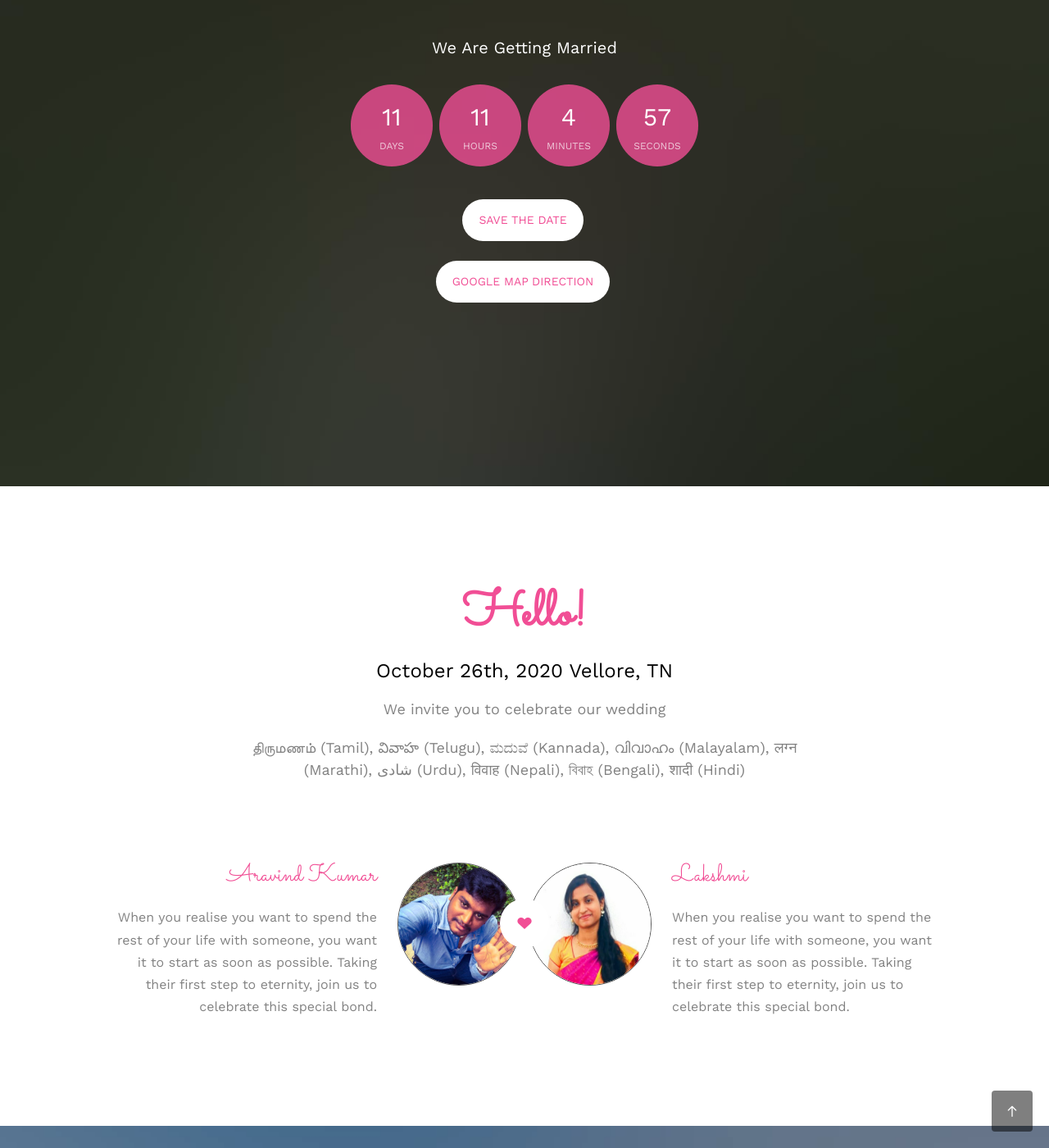
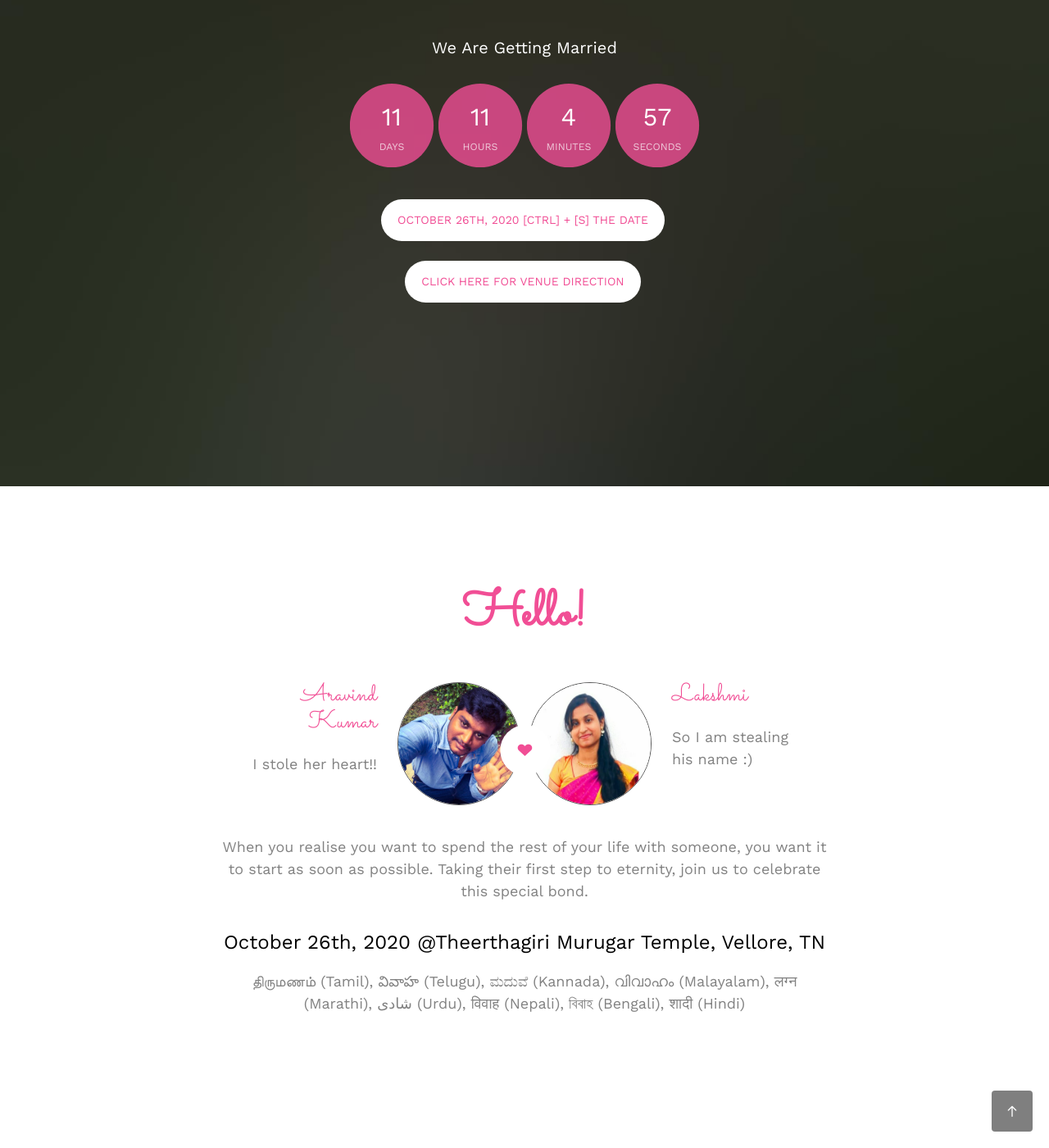
Before and after one commit to donofden/donofden.github.io, a Jekyll site: the page ARAVIND-LAKSHMI/index.html, which Jekyll copies as it is, in a window 1280 px wide and 1400 px high, scrolled down 307 px. Shown: the whole window at 82% size. Built offline with Jekyll 4.4.1, drawn with Linux system fonts in a browser that asks for light colours; some web fonts are replaced; some of the changed text lies outside the part shown.

Commit message:
Change Wedding invitation Text

```diff
--- a/ARAVIND-LAKSHMI/index.html
+++ b/ARAVIND-LAKSHMI/index.html
@@ -82,9 +82,9 @@
 				</div>
 				<div class="col-xs-10 text-right menu-1">
 					<ul>
-						<li class="active"><a href="index.html">Home</a></li>
-						<li><a href="#">Story</a></li>
-						<!-- <li class="has-dropdown">
+						<li class="active"><a href="index.html">{all beause two people fell in love}</a></li>
+						<!-- <li><a href="#">Story</a></li>
+						<li class="has-dropdown">
 							<a href="services.html">Services</a>
 							<ul class="dropdown">
 								<li><a href="#">Web Design</a></li>
@@ -101,8 +101,8 @@
 								<li><a href="#">Sass</a></li>
 								<li><a href="#">jQuery</a></li>
 							</ul>
-						</li> -->
-						<li><a href="#">Contact</a></li>
+						</li>
+						<li><a href="#">Contact</a></li> -->
 					</ul>
 				</div>
 			</div>
@@ -120,8 +120,8 @@
 							<h1>Aravind &amp; Lakshmi</h1>
 							<h2>We Are Getting Married</h2>
 							<div class="simply-countdown simply-countdown-one"></div>
-							<p><a href="#" class="btn btn-default btn-sm">Save the date</a></p>
-							<p><a href="https://goo.gl/maps/C5Zqdv46suwmSKxv6" target="_blank" class="btn btn-default btn-sm">Google Map Direction</a></p>
+							<p><a href="#" class="btn btn-default btn-sm">October 26th, 2020 [Ctrl] + [S] The Date</a></p>
+							<p><a href="https://goo.gl/maps/C5Zqdv46suwmSKxv6" target="_blank" class="btn btn-default btn-sm">Click here for Venue Direction</a></p>
 						</div>
 					</div>
 				</div>
@@ -134,19 +134,47 @@
 			<div class="row">
 				<div class="col-md-8 col-md-offset-2 text-center fh5co-heading animate-box">
 					<h2>Hello!</h2>
-					<h3>October 26th, 2020 Vellore, TN</h3>
-					<p>We invite you to celebrate our wedding</p>
+					<br>
+					<div class="couple-wrap animate-box" style="border-bottom: 10px;">
+						<div class="couple-half">
+							<div class="groom">
+								<img src="images/groom.jpg" alt="groom" style="border: 1px solid #555;" class="img-responsive">
+							</div>
+							<div class="desc-groom">
+								<h3>Aravind Kumar</h3>
+								<p>I stole her heart!!</p>
+								<!--<p>I want to grow old with you and spend the rest of my life just like how we vowed to. I can never imagine a perfect soulmate besides you and I mean it.</p> -->
+							</div>
+						</div>
+						<p class="heart text-center"><i class="icon-heart2"></i></p>
+						<div class="couple-half">
+							<div class="bride">
+								<img src="images/bride.png" alt="groom" style="border: 1px solid #555;" class="img-responsive">
+							</div>
+							<div class="desc-bride">
+								<h3>Lakshmi</h3>
+								<p>So I am stealing his name :) </p>
+								<!--<p>When you realise you want to spend the rest of your life with someone, you want it to start as soon as possible. Taking their first step to eternity, join us to celebrate this special bond.</p>-->
+							</div>
+						</div>
+					</div>
+
+
+					<p style="margin-top: 160px;margin-bottom: 36px;"><br>When you realise you want to spend the rest of your life with someone, you want it to start as soon as possible. Taking their first step to eternity, join us to celebrate this special bond.</p>
+					<h3>October 26th, 2020 @Theerthagiri Murugar Temple, Vellore, TN</h3>
+					<!-- <p>We invite you to celebrate our wedding</p> -->
 					<p>திருமணம் (Tamil), వివాహ (Telugu), ಮದುವೆ (Kannada), വിവാഹം (Malayalam), लग्न (Marathi), شادی (Urdu), विवाह (Nepali), বিবাহ (Bengali), शादी (Hindi)</p>
 				</div>
 			</div>
-			<div class="couple-wrap animate-box">
+			<!-- <div class="couple-wrap animate-box">
 				<div class="couple-half">
 					<div class="groom">
 						<img src="images/groom.jpg" alt="groom" style="border: 1px solid #555;" class="img-responsive">
 					</div>
 					<div class="desc-groom">
 						<h3>Aravind Kumar</h3>
-						<p>When you realise you want to spend the rest of your life with someone, you want it to start as soon as possible. Taking their first step to eternity, join us to celebrate this special bond.</p>
+						<p>I stole her heart!!</p>
+						<p>I want to grow old with you and spend the rest of my life just like how we vowed to. I can never imagine a perfect soulmate besides you and I mean it.</p>
 					</div>
 				</div>
 				<p class="heart text-center"><i class="icon-heart2"></i></p>
@@ -156,10 +184,11 @@
 					</div>
 					<div class="desc-bride">
 						<h3>Lakshmi</h3>
+						<p>So I am stealing his name :) </p>
 						<p>When you realise you want to spend the rest of your life with someone, you want it to start as soon as possible. Taking their first step to eternity, join us to celebrate this special bond.</p>
 					</div>
 				</div>
-			</div>
+			</div> -->
 		</div>
 	</div>
 
@@ -214,7 +243,7 @@
 			</div>
 		</div>
 	</div>
-
+<!--
 	<div id="fh5co-couple-story">
 		<div class="container">
 			<div class="row">
@@ -232,7 +261,7 @@
 							<div class="timeline-panel">
 								<div class="timeline-heading">
 									<h3 class="timeline-title">First We Meet</h3>
-									<span class="date">Heaven</span> <!-- December 25, 2015-->
+									<span class="date">Heaven</span> December 25, 2015
 								</div>
 								<div class="timeline-body">
 									<p>Nothing to see here :D</p>
@@ -267,7 +296,7 @@
 				</div>
 			</div>
 		</div>
-	</div>
+	</div> -->
 
 	<!-- <div id="fh5co-gallery" class="fh5co-section-gray">
 		<div class="container">
@@ -573,9 +602,9 @@
 					</p>
 					<p>
 						<ul class="fh5co-social-icons">
-							<li><a href="#"><i class="icon-twitter"></i></a></li>
-							<li><a href="#"><i class="icon-facebook"></i></a></li>
-							<li><a href="#"><i class="icon-linkedin"></i></a></li>
+							<li><a href="https://twitter.com/aravind_kumar_g" target="_blank"><i class="icon-twitter"></i></a></li>
+							<li><a href="https://www.facebook.com/aravindkumarit" target="_blank"><i class="icon-facebook"></i></a></li>
+							<li><a href="https://www.linkedin.com/in/aravind-kumar-g/" target="_blank"><i class="icon-linkedin"></i></a></li>
 						</ul>
 					</p>
 				</div>
```
